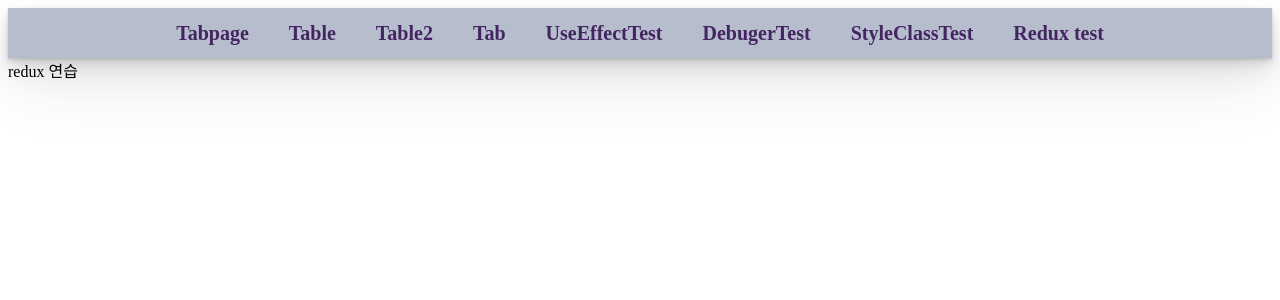
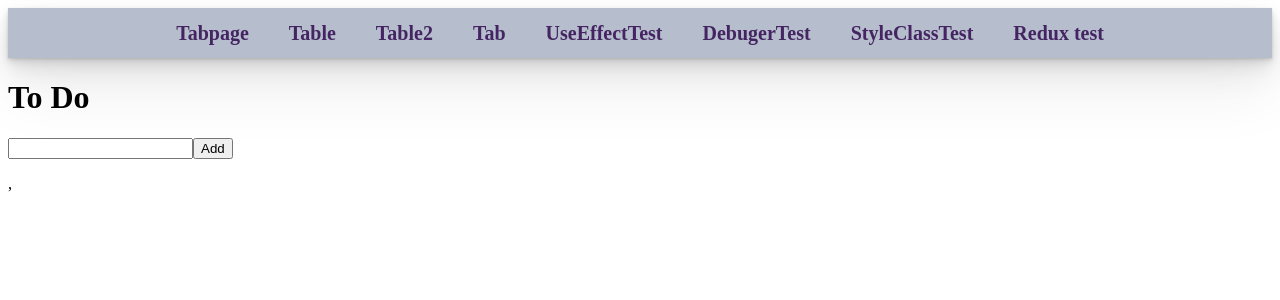
Before and after one commit to leejanghe/React_Practice, a React (Create React App) app in the folder client/: page /test14 in a window 1280 px wide. Shown: the top 300 px of the page. Built offline with nearby package versions, Linux system fonts and the light colour scheme.

Commit message:
react redux setting

```diff
--- a/client/package.json
+++ b/client/package.json
@@ -15,6 +15,7 @@
     "react-dom": "^18.0.0",
     "react-image-marker": "^1.2.0",
     "react-map-interaction": "^2.1.0",
+    "react-redux": "^8.0.1",
     "react-router-dom": "^6.3.0",
     "react-scripts": "5.0.0",
     "styled-components": "^5.3.5",
--- a/client/src/App.js
+++ b/client/src/App.js
@@ -15,6 +15,7 @@ import UseEffectTest from './router/UseEffectTest';
 import Debuger from './router/Debuger';
 import StyleClassTest from './router/StyleClassTest';
 import Reduxtest from './router/Reduxtest';
+import Detail from './components/redux/Detail';
 
 function App() {
   return (
@@ -67,6 +68,7 @@ function App() {
     </Routes>
     <Routes>
       <Route path="test14" element={<Reduxtest/>}/>
+      <Route path="test14/:id" element={<Detail/>}/>
     </Routes>
     </Router>
   );
--- /dev/null
+++ b/client/src/components/redux/Detail.js
@@ -0,0 +1,11 @@
+import React from 'react'
+
+function Detail() {
+    return (
+        <div>
+            detail
+        </div>
+    )
+}
+
+export default Detail
--- /dev/null
+++ b/client/src/components/redux/Home.js
@@ -0,0 +1,24 @@
+import React, { useState } from "react";
+
+function Home() {
+  const [text, setText] = useState("");
+  function onChange(e) {
+    setText(e.target.value);
+  }
+  function onSubmit(e) {
+    e.preventDefault();
+    setText("");
+  }
+  return (
+    <>
+      <h1>To Do</h1>
+      <form onSubmit={onSubmit}>
+        <input type="text" value={text} onChange={onChange} />
+        <button>Add</button>
+      </form>
+      <ul></ul>
+    </>
+  );
+}
+
+export default Home;
--- a/client/src/router/Reduxtest.js
+++ b/client/src/router/Reduxtest.js
@@ -1,9 +1,10 @@
 import React from 'react'
+import Home from '../components/redux/Home'
 
 function Reduxtest() {
     return (
         <div>
-            redux 연습
+            <Home />
         </div>
     )
 }
--- /dev/null
+++ b/client/src/store.js
@@ -0,0 +1,33 @@
+import { createStore } from "redux";
+
+const ADD = "ADD";
+const DELETE = "DELETE";
+
+export const addToDo = text => {
+  return {
+    type: ADD,
+    text
+  };
+};
+
+export const deleteToDo = id => {
+  return {
+    type: DELETE,
+    id
+  };
+};
+
+const reducer = (state = [], action) => {
+  switch (action.type) {
+    case ADD:
+      return [{ text: action.text, id: Date.now() }, ...state];
+    case DELETE:
+      return state.filter(toDo => toDo !== action.id);
+    default:
+      return state;
+  }
+};
+
+const store = createStore(reducer);
+
+export default store;
```
Also changed, not shown: client/src/index.js (+5 -2 lines), 1 other file (tests, documents, lock files or other folders).
